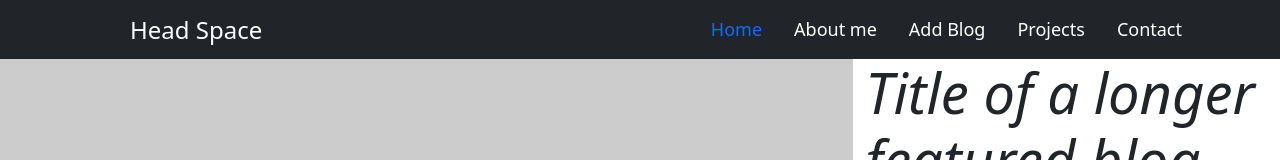
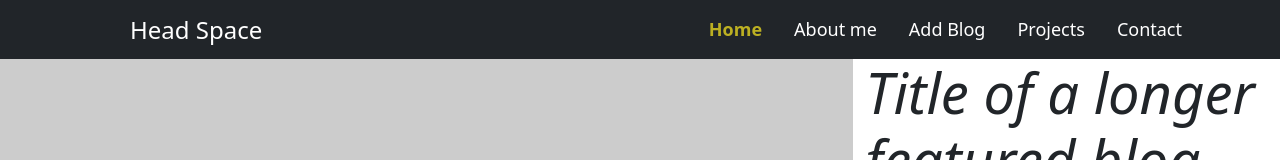
Before and after one commit to WendyTP/Blog-of-Learning, a Vue app: page / in a window 1280 px wide. Shown: the top 160 px of the page. Built offline with nearby package versions, Linux system fonts and the light colour scheme.

Commit message:
add about me link and page

```diff
--- a/src/components/Header.vue
+++ b/src/components/Header.vue
@@ -17,14 +17,16 @@
             </a>
             <ul class="nav col-12 col-lg-auto my-2 justify-content-center my-md-0 text-small">
               <li class="nav-item">
-                <router-link to="/"  @click="$emit('homeclick')" class="nav-link active" aria-current="page">Home</router-link>
+                <router-link to="/"  @click="$emit('homeclick')" class="nav-link" aria-current="page">Home</router-link>
               </li>
-              <li class="nav-item"><a href="#" class="nav-link text-white">About me</a></li>
               <li class="nav-item">
-                <router-link to="/newPost" class="nav-link text-white">Add Blog</router-link>
+                <router-link to="/about" class="nav-link ">About me</router-link>
               </li>
-              <li class="nav-item"><a href="#" class="nav-link text-white">Projects</a></li>
-              <li class="nav-item"><a href="#" class="nav-link text-white">Contact</a></li>
+              <li class="nav-item">
+                <router-link to="/newPost" class="nav-link ">Add Blog</router-link>
+              </li>
+              <li class="nav-item"><a href="#" class="nav-link ">Projects</a></li>
+              <li class="nav-item"><a href="#" class="nav-link ">Contact</a></li>
             </ul>
           </div>
         </div>
@@ -36,7 +38,15 @@
     vertical-align: -.125em;
     fill: currentColor;
   }
-  .text-small {
+  .nav-link {
   font-size: 18px;
+  color: white;
 }
+
+  .nav-item .header-active-link {
+    color: #f3e121bd;
+    font-weight: bold;
+
+  }
+
 </style>
--- a/src/router/index.js
+++ b/src/router/index.js
@@ -7,7 +7,7 @@ import CreateBlogPost from '@/views/CreateBlogPost.vue'
 const routes = [
   {path: "/", name: "Home", component: Home},
   {path: '/newPost', name: 'CreateBlogPost', component: CreateBlogPost},
-  {path: "/posts/7", name: 'LastPost', component: () => import('@/views/LastPost.vue')},  // lazy loading route
+  {path: "/about", name: 'AboutMe', component: () => import('@/views/AboutMe.vue')},  // lazy loading route
   {path: "/posts/:id", name:"displayPost", component:() => import('@/views/displayPost.vue')} // dynamic routing
 ]
 
--- /dev/null
+++ b/src/views/AboutMe.vue
@@ -0,0 +1,6 @@
+<template>
+  <div class="container">
+    <h2>This is the title for about me section</h2>
+    <p>Lorem Ipsum is simply dummy text of the printing and typesetting industry. Lorem Ipsum has been the industry's standard dummy text ever since the 1500s, when an unknown printer took a galley of type and scrambled it to make a type specimen book. It has survived not only five centuries, but also the leap into electronic typesetting, remaining essentially unchanged. It was popularised in the 1960s with the release of Letraset sheets containing Lorem Ipsum passages.</p>
+  </div>
+</template>
```
